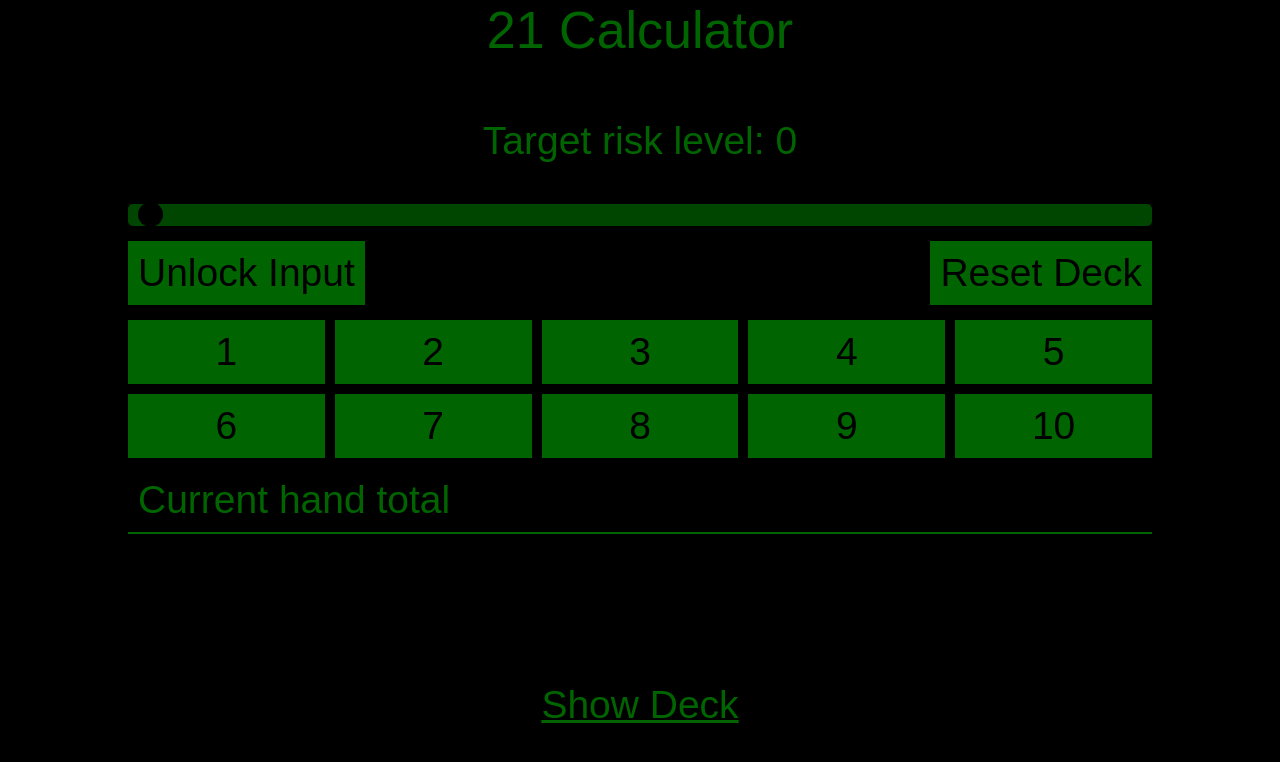
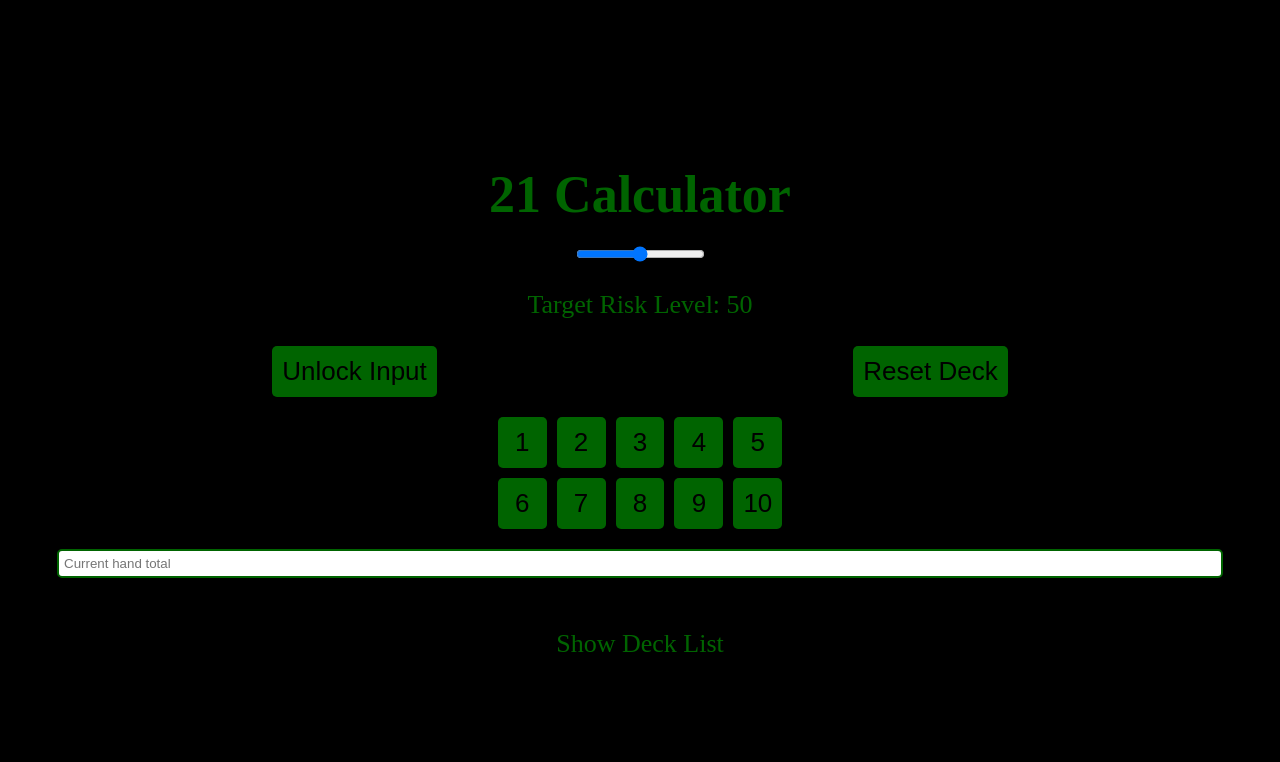
Before and after one commit to makrboy/21, a plain HTML site: page index.html in a window 1280 px wide. Both pictures are taken after a click on the button "Unlock Input". Drawn offline with Linux system fonts and the light colour scheme.

Commit message:
Update index.html

```diff
--- a/index.html
+++ b/index.html
@@ -3,135 +3,89 @@
 <head>
     <style>
         body {
-            background-color: #000000;
+            background-color: black;
             color: #006400;
+            font-size: calc(10px + 2vmin);
             display: flex;
             flex-direction: column;
             align-items: center;
-            font-family: Arial, sans-serif;
-            font-size: calc(15px + 3vmin);
+            justify-content: center;
+            text-align: center;
+            height: 100vh;
             margin: 0;
-            padding: 0;
-            box-sizing: border-box;
             overflow: hidden;
-        }
-
-        .title {
-            font-size: calc(20px + 4vmin);
-            margin-bottom: 20px;
-        }
-
-        .risk-label {
-            font-size: calc(15px + 3vmin);
-            color: #006400;
-        }
-
-        input, .slider, .deck-container {
-            background-color: #000000;
-            color: #006400;
-            border: none;
-            border-bottom: 2px solid #006400;
-            margin-bottom: 15px;
-            font-size: calc(15px + 3vmin);
-            width: 80%;
-            padding: 10px;
-            box-sizing: border-box;
-            outline: none;
-        }
-
-        input:focus {
-            border-bottom: 2px solid #006400;
-            outline: none;
-        }
-
-        input::placeholder {
-            color: #006400;
-        }
-
-        .slider {
-            -webkit-appearance: none;
-            height: 15px;
-            border-radius: 5px;
-            background: #006400;
-            outline: none;
-            opacity: 0.7;
-            transition: opacity .2s;
-        }
-
-        .slider::-webkit-slider-thumb {
-            -webkit-appearance: none;
-            appearance: none;
-            width: 25px;
-            height: 25px;
-            border-radius: 50%;
-            background: #000000;
-            cursor: pointer;
         }
 
         .button-grid {
             display: grid;
             grid-template-columns: repeat(5, 1fr);
             gap: 10px;
-            width: 80%;
-            margin-bottom: 10px;
+            margin-bottom: 20px;
+        }
+
+        .control-grid {
+            display: flex;
+            justify-content: space-around;
+            width: 90%;
+            margin-bottom: 20px;
         }
 
         button {
             background-color: #006400;
-            color: #000000;
+            color: black;
+            font-size: 1em;
+            padding: 10px;
             border: none;
-            padding: 10px;
-            font-size: calc(15px + 3vmin);
+            border-radius: 5px;
             cursor: pointer;
+            transition: background-color 0.3s;
+        }
+
+        button:hover {
+            background-color: #009900;
+        }
+
+        input[type=text] {
+            color: #006400;
+            border: 2px solid #006400;
+            border-radius: 5px;
+            padding: 5px;
+            width: 90%;
+            margin-bottom: 20px;
+        }
+
+        #output p {
+            margin: 5px 0;
+        }
+
+        .deck-list-toggle {
+            cursor: pointer;
+            margin-bottom: 10px;
         }
 
         .deck-container {
+            text-align: left;
+            border: 2px solid #006400;
+            border-radius: 5px;
+            padding: 10px;
+            width: 90%;
+            height: auto;
             overflow: auto;
-            height: 100px;
         }
 
-        #output {
-            display: flex;
-            flex-direction: column;
-            align-items: flex-start;
-            gap: 5px;
-            width: 80%;
-            height: calc(100% - 250px);
-            justify-content: space-around;
-        }
-
-        #output p {
-            margin: 0;
-            min-height: 15px;
-        }
-
-        .action-buttons {
-            display: flex;
-            justify-content: space-between;
-            width: 80%;
-            margin-bottom: 15px;
-        }
-
-        .deck-list-toggle {
+        h1 {
             color: #006400;
-            cursor: pointer;
-            margin-bottom: 10px;
-            text-decoration: underline;
-        }
-
-        .deck-container {
-            overflow: auto;
-            height: auto;
+            margin-bottom: 20px;
         }
     </style>
 </head>
 <body>
-    <div class="title">21 Calculator</div>
+    <h1>21 Calculator</h1>
 
-    <p class="risk-label">Target risk level: <span id="riskValue">0</span></p>
-    <input id="riskLevel" type="range" min="0" max="100" step="5" value="0" class="slider">
+    <input type="range" min="0" max="100" value="50" class="slider" id="riskLevel">
+    <p>Target Risk Level: <span id="riskValue">50</span></p>
 
-    <div class="action-buttons">
+    <div class="control-grid">
         <button id="lockButton" onclick="toggleLock()">Unlock Input</button>
         <button onclick="resetDeck()">Reset Deck</button>
     </div>
@@ -159,72 +113,62 @@
         <p id="output5"></p>
     </div>
 
-    <p class="deck-list-toggle" onclick="toggleDeckList()">Show Deck</p>
-    <div class="deck-container" id="deckContainer" style="display: none;"></div>
+    <p class="deck-list-toggle" id="toggleButton" onclick="toggleDeckList()">Show Deck List</p>
+    <div class="deck-container" id="deckList" style="display: none;"></div>
 
     <script>
-        let singleDeck = [1, 2, 3, 4, 5, 6, 7, 8, 9, 10, 10, 10, 10];
-        let deck = singleDeck.concat(singleDeck, singleDeck, singleDeck);
-        let inputLock = false;
+        let originalDeck = [1, 2, 3, 4, 5, 6, 7, 8, 9, 10, 10, 10, 10].flatMap(i => Array(4).fill(i));
+        let deck = [...originalDeck];
+        let lock = false;
 
-        function updateAverage() {
-            let sum = deck.reduce((a, b) => a + b, 0);
-            return sum / deck.length;
+        function resetDeck() {
+            deck = [...originalDeck];
+            updateDeckDisplay();
+            updateOutput(document.getElementById('myInput').value);
         }
 
-        function updateDeckDisplay() {
-            let deckCount = {};
-            for (let num of deck) {
-                deckCount[num] = (deckCount[num] || 0) + 1;
-            }
-            let output = '';
-            for (let [num, count] of Object.entries(deckCount)) {
-                output += num + '*' + count + ' ';
-            }
-            document.getElementById('deckContainer').textContent = 'Deck: ' + output;
+        function toggleLock() {
+            lock = !lock;
+            document.getElementById('lockButton').textContent = lock ? 'Unlock Input' : 'Lock Input';
         }
 
         function addNumber(num) {
             let index = deck.indexOf(num);
             if (index > -1) {
                 deck.splice(index, 1);
-                updateDeckDisplay();
             }
-
-            let inputField = document.getElementById('myInput');
-            if (!inputLock) {
-                inputField.value = parseFloat(inputField.value || '0') + num;
+            updateDeckDisplay();
+            if(!lock) {
+                let inputElement = document.getElementById('myInput');
+                inputElement.value = parseFloat(inputElement.value || '0') + num;
+                updateOutput(document.getElementById('myInput').value);
             }
-            updateOutput(inputField.value);
         }
 
-        function resetDeck() {
-            deck = singleDeck.concat(singleDeck, singleDeck, singleDeck);
-            updateDeckDisplay();
-            updateOutput(document.getElementById('myInput').value);
-        }
-
-        function toggleLock() {
-            inputLock = !inputLock;
-            document.getElementById('lockButton').textContent = inputLock ? 'Unlock Input' : 'Lock Input';
+        function updateDeckDisplay() {
+            let groupedDeck = deck.reduce((acc, num) => (acc[num] = (acc[num] || 0) + 1, acc), {});
+            let deckList = Object.entries(groupedDeck).map(([card, count]) => `${card}*${count}`).join(', ');
+            document.getElementById('deckList').textContent = deckList;
         }
 
         function toggleDeckList() {
-            let deckContainer = document.getElementById('deckContainer');
-            if (deckContainer.style.display === 'none') {
-                deckContainer.style.display = 'block';
+            let deckListElement = document.getElementById('deckList');
+            let toggleButton = document.getElementById('toggleButton');
+            if (deckListElement.style.display === 'none') {
+                deckListElement.style.display = 'block';
+                toggleButton.textContent = 'Hide Deck List';
             } else {
-                deckContainer.style.display = 'none';
+                deckListElement.style.display = 'none';
+                toggleButton.textContent = 'Show Deck List';
             }
         }
 
+        document.getElementById('riskLevel').addEventListener('input', function(e) {
+            document.getElementById('riskValue').textContent = e.target.value;
+        });
+
         document.getElementById('myInput').addEventListener('input', function(e) {
             updateOutput(e.target.value);
-        });
-
-        document.getElementById('riskLevel').addEventListener('input', function(e) {
-            document.getElementById('riskValue').innerText = e.target.value;
-            updateOutput(document.getElementById('myInput').value);
         });
 
         function updateOutput(value) {
@@ -234,7 +178,7 @@
                 return;
             }
 
-            let avg = updateAverage();
+            let avg = originalDeck.reduce((acc, val) => acc + val) / originalDeck.length;
             let sumWithAvg = inputValueFloat + avg;
             document.getElementById('output1').textContent = 'Input plus average of pool: ' + sumWithAvg.toFixed(2);
 
@@ -258,23 +202,17 @@
             document.getElementById('output3').textContent = 'Chance of being exactly 21: ' + ((exactly21/total) * 100).toFixed(2) + '%';
             document.getElementById('output4').textContent = 'Chance of being above 21: ' + above21Perc.toFixed(2) + '%';
 
-            let riskLevel = parseInt(document.getElementById('riskLevel').value);
-            if (above21Perc > riskLevel) {
-                document.getElementById('output5').textContent = 'Based on your risk level, you should not proceed.';
-            } else {
-                document.getElementById('output5').textContent = 'Based on your risk level, you can proceed.';
+            let riskLevel = parseInt(document.getElementById('riskLevel').value, 10);
+            document.getElementById('output5').textContent = 'Should you draw another card? ' + (above21Perc > riskLevel ? 'No' : 'Yes');
+        }
+
+        function clearOutput() {
+            for (let i = 1; i <= 5; i++) {
+                document.getElementById('output' + i).textContent = '';
             }
         }
 
-        function clearOutput() {
-            document.getElementById('output1').textContent = '';
-            document.getElementById('output2').textContent = '';
-            document.getElementById('output3').textContent = '';
-            document.getElementById('output4').textContent = '';
-            document.getElementById('output5').textContent = '';
-        }
-
-        updateDeckDisplay();
+        resetDeck();
     </script>
 </body>
 </html>
```
